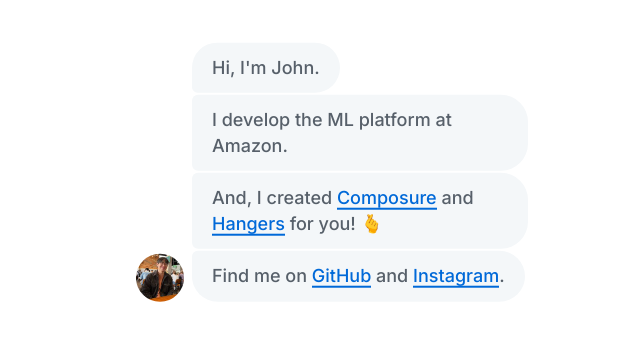
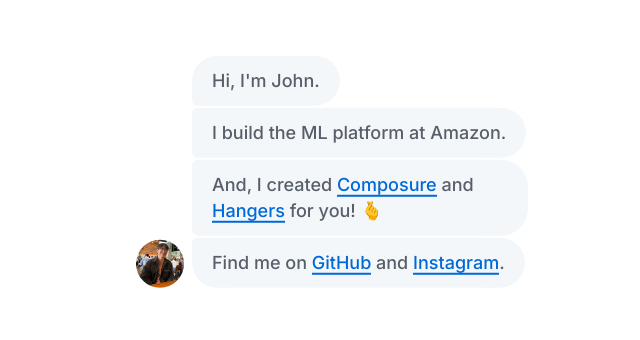
Before and after one commit to jawnyawns/jawnyawns.github.io, a plain HTML site: page index.html in a window 1280 px wide. Shown: the part 228-568 px from the top of the page, without its empty margins (280-920 px from the left). Drawn offline with Linux system fonts and the light colour scheme.

Commit message:
Update index.html

```diff
--- a/index.html
+++ b/index.html
@@ -24,7 +24,7 @@
       <div class="column">
         <div class="message">Hi, I'm John.</div>
         <div class="message">
-          I develop the ML platform at Amazon.
+          I build the ML platform at Amazon.
         </div>
         <div class="message">
           And, I created
```
